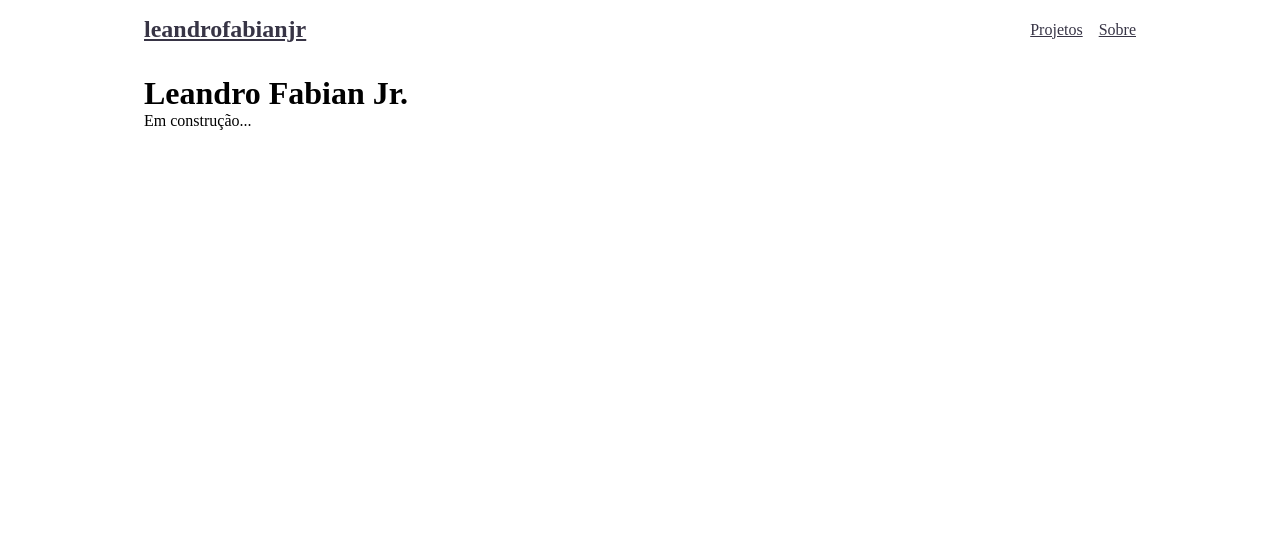
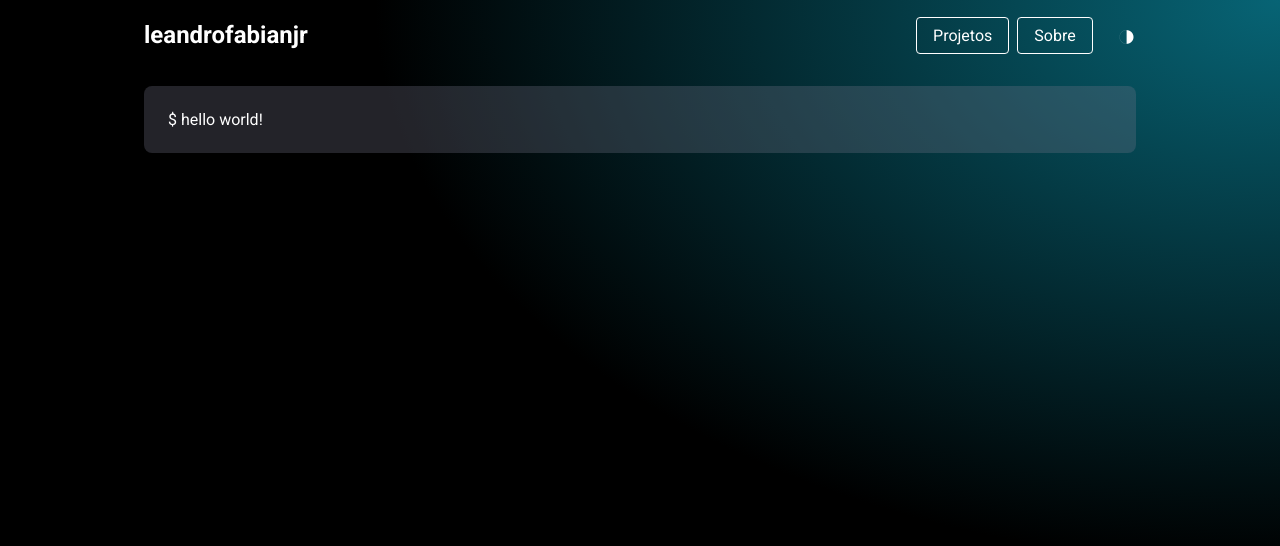
Before and after one commit to leandrofabianjr/leandrofabianjr.github.io, a plain HTML site: page index.html in a window 1280 px wide. Drawn offline with Linux system fonts and the light colour scheme.

Commit message:
Melhorando a tela inicial

```diff
--- a/general.css
+++ b/general.css
@@ -1,29 +1,136 @@
+@import url('https://fonts.googleapis.com/css2?family=Roboto:ital,wght@0,100;0,300;0,400;0,500;0,700;0,900;1,100;1,300;1,400;1,500;1,700;1,900&display=swap');
+
 :root {
-  --dark: #373445;
+  --dark: rgb(55, 52, 69);
+  --dark-alpha: rgba(118, 115, 136, 0.3);
+  --light: white;
+  --space-1: 4px;
+  --space-2: 8px;
+  --space-3: 16px;
+  --space-4: 24px;
+  --fs-1: 1em;
+  --fs-2: 2em;
+  --fs-3: 3em;
+  --fs-4: 4em;
+  --fs-5: 5em;
+}
+
+html,
+html a {
+  -webkit-font-smoothing: antialiased;
+}
+
+html {
+  width: 100%;
+  height: 100%;
+}
+
+body {
+  width: 100%;
+  height: 100%;
+}
+
+.main-bg {
+  background-image: radial-gradient(
+    at 100% 0%,
+    white 0%,
+    white 50%,
+    rgba(7, 100, 117, 0.61) 100%
+  );
+  color: var(--dark);
+}
+
+.text-light {
+  color: var(--light) !important;
+}
+
+.text-dark {
+  color: var(--dark) !important;
+}
+
+a {
+  color: var(--dark);
+}
+
+.theme-dark .main-bg {
+  background-image: radial-gradient(
+    at 100% 0%,
+    rgb(7, 100, 117) 0%,
+    rgb(0, 0, 0) 50%,
+    rgb(0, 0, 0) 100%
+  );
+  color: var(--light);
+}
+
+.theme-dark .text {
+  color: var(--light);
+}
+
+.theme-dark a {
+  color: var(--light);
 }
 
 * {
   margin: 0;
   padding: 0;
   box-sizing: border-box;
+  font-family: 'Roboto', sans-serif;
+}
+
+*:link {
+  text-decoration: none;
+}
+*:visited {
+  text-decoration: none;
+}
+*:hover {
+  text-decoration: none;
+}
+*:active {
+  text-decoration: none;
 }
 
 .container {
   margin-right: auto;
   margin-left: auto;
   max-width: 1024px;
-  padding: 16px;
+  padding: var(--space-3);
+}
+
+.container {
+  padding-right: var(--space-3);
+  padding-left: var(--space-3);
+  margin-right: auto;
+  margin-left: auto;
+}
+
+@media (min-width: 768px) {
+  .container {
+    width: 750px;
+  }
+}
+
+@media (min-width: 992px) {
+  .container {
+    width: 970px;
+  }
+}
+
+@media (min-width: 1200px) {
+  .container {
+    width: 1170px;
+  }
 }
 
 .navbar {
   display: flex;
-  justify-content: space-between;
   align-items: center;
   color: var(--dark);
 }
 
-.navbar .logo {
-  font-size: 24px;
+.navbar .navbar-prepend {
+  flex-grow: 1;
+  font-size: var(--space-4);
   font-weight: bolder;
 }
 
@@ -33,9 +140,79 @@
 }
 
 .navbar .navbar-menu-item {
-  padding-left: 16px;
+  margin-left: var(--space-2);
 }
 
-.navbar a {
+.btn-outline {
+  border: 1px solid var(--dark);
+  background-color: transparent;
   color: var(--dark);
+  padding: var(--space-2) var(--space-3);
+  font-size: var(--space-3);
+  cursor: pointer;
+  border-radius: var(--space-1);
 }
+
+.theme-dark .btn-outline {
+  border-color: var(--light);
+  color: var(--light);
+}
+
+.btn-icon {
+  border: 0;
+  background-color: transparent;
+  color: var(--dark);
+  padding: var(--space-2) var(--space-3);
+  font-size: var(--fs-2);
+  cursor: pointer;
+}
+
+.theme-dark .btn-icon {
+  color: var(--light);
+}
+
+.rounded {
+  border-radius: 50%;
+}
+
+.ml-2 {
+  margin-left: var(--space-2) !important;
+}
+
+.ml-4 {
+  margin-left: var(--space-4) !important;
+}
+
+.p-0 {
+  padding: 0;
+}
+
+.p-4 {
+  padding: var(--space-4) !important;
+}
+
+.fs-1 {
+  font-size: var(--fs-1) !important;
+}
+.fs-2 {
+  font-size: var(--fs-2) !important;
+}
+.fs-3 {
+  font-size: var(--fs-3) !important;
+}
+.fs-4 {
+  font-size: var(--fs-4) !important;
+}
+.fs-5 {
+  font-size: var(--fs-5) !important;
+}
+
+.card-alpha {
+  background-color: var(--dark-alpha);
+  border-radius: var(--space-2);
+  padding: var(--space-3);
+}
+
+.text-light {
+  color: val;
+}
--- /dev/null
+++ b/hello-world-typer.js
@@ -0,0 +1,42 @@
+const $typing = document.getElementById('helloWorldTyper');
+
+function typing(text, i = 1) {
+  if (i > text.length) {
+    $typing.textContent = text;
+    blinking(text);
+    return;
+  }
+  $typing.textContent = text.slice(0, i++) + '_';
+  setTimeout(function () {
+    typing(text, i);
+  }, 200);
+}
+
+function blinking(text, time = 8) {
+  if (!time) {
+    $typing.textContent.length ? erasing(text) : typing(text);
+    return;
+  }
+  if ($typing.textContent[$typing.textContent.length - 1] == '_') {
+    $typing.textContent = $typing.textContent.slice(0, -1);
+  } else {
+    $typing.textContent += '_';
+  }
+  setTimeout(function () {
+    blinking(text, --time);
+  }, 500);
+}
+
+function erasing(text, i = $typing.textContent.length) {
+  if (i < 0) {
+    $typing.textContent = '';
+    blinking(text);
+    return;
+  }
+  $typing.textContent = text.slice(0, i) + '_';
+  setTimeout(function () {
+    erasing(text, --i);
+  }, 50);
+}
+
+typing('hello world!');
--- a/index.css
+++ b/index.css
@@ -0,0 +1,3 @@
+.card-hello-world {
+
+}
--- a/index.html
+++ b/index.html
@@ -1,5 +1,5 @@
 <!DOCTYPE html>
-<html lang="en">
+<html lang="en" class="theme-dark">
 
 <head>
   <meta charset="UTF-8">
@@ -10,29 +10,33 @@
   <title>Leandro Fabian Jr.</title>
 </head>
 
-<body>
+<body class="main-bg">
   <header>
     <div class="container">
       <div class="navbar">
-        <a class="logo" href="/" title="Home">
-          leandrofabianjr
-        </a>
+        <div class="navbar-prepend">
+          <a href="/" title="Home">leandrofabianjr</a>
+        </div>
         <nav class="navbar-menu">
-          <a class="navbar-menu-item" href="#" title="Meus projetos">
+          <a class="navbar-menu-item btn-outline" href="#" title="Meus projetos">
             Projetos
           </a>
-          <a class="navbar-menu-item" href="#" title="Sobre mim">
+          <a class="navbar-menu-item btn-outline" href="#" title="Sobre mim">
             Sobre
           </a>
         </nav>
+        <button class="btn-icon rounded ml-4 p-0" type="button" onclick="document.querySelector('html').classList.toggle('theme-dark')">◑</button>
       </div>
     </div>
   </header>
   <main aria-role="main" class="container">
-    <h1>Leandro Fabian Jr.</h1>
+    <div class="card-alpha card-hello-world p-4">
+      $ <span class="ml-" id="helloWorldTyper"></span>
+    </div>
 
-    Em construção...
   </main>
+
+  <script src="./hello-world-typer.js"></script>
 </body>
 
 </html>
```
Also changed, not shown: index.js (added).
